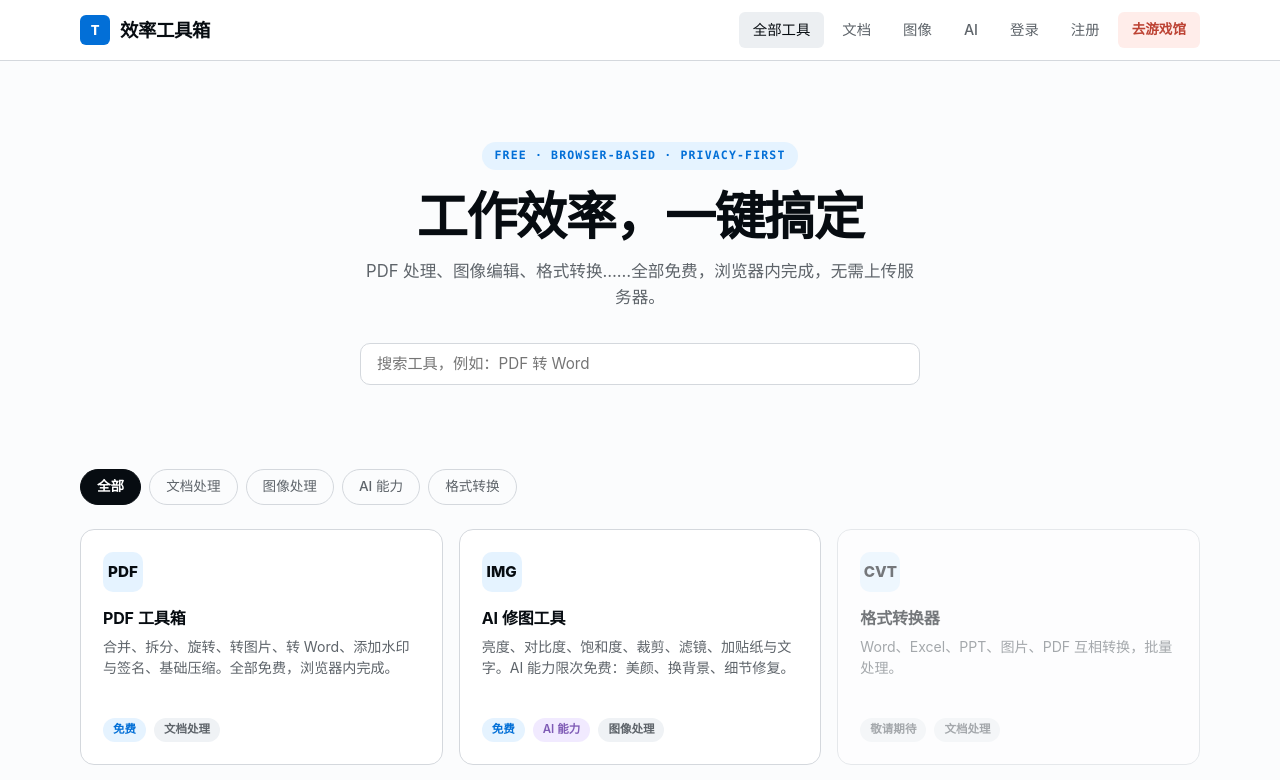
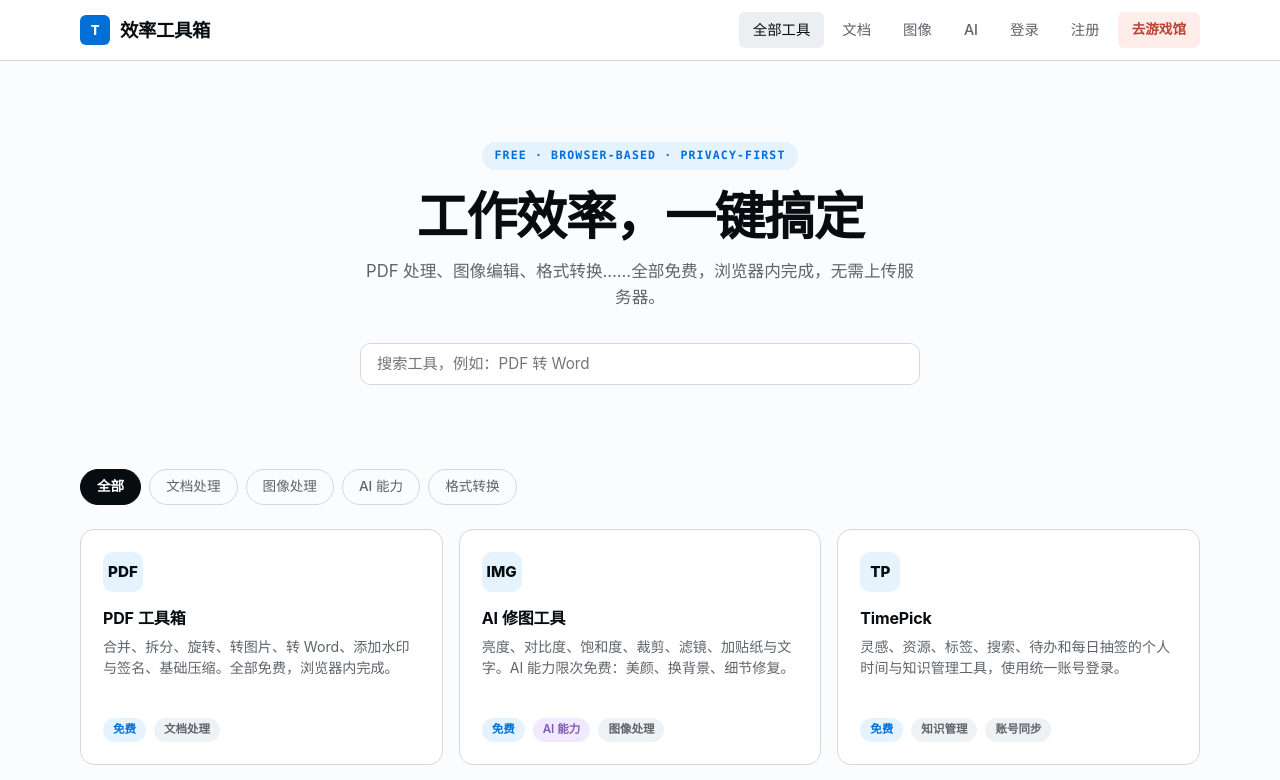
Before and after one commit to Lee0317-ai/DreamChasers, a Next.js app in the folder apps/web/: page /tools in a window 1280 px wide. Shown: the top 780 px of the page. Built offline with nearby package versions, Linux system fonts and the light colour scheme.

Commit message:
feat: add TimePick tool entry

```diff
--- /dev/null
+++ b/apps/web/src/app/tools/timepick/page.tsx
@@ -0,0 +1,5 @@
+import { redirect } from "next/navigation";
+
+export default function TimePickToolEntryPage() {
+  redirect(process.env.TIMEPICK_APP_URL || "http://localhost:8080/home");
+}
--- a/apps/web/src/components/portal-data.ts
+++ b/apps/web/src/components/portal-data.ts
@@ -49,6 +49,23 @@ export const toolItems: PortalItem[] = [
       "AI 美颜、细节修复、局部重绘",
       "AI 换背景、高清增强、批量 AI 处理"
     ]
+  },
+  {
+    id: "timepick",
+    title: "TimePick",
+    description: "灵感、资源、标签、搜索、待办和每日抽签的个人时间与知识管理工具，使用统一账号登录。",
+    icon: "TP",
+    href: "/tools/timepick",
+    tags: ["免费", "知识管理", "账号同步"],
+    categories: ["doc", "ai"],
+    detailsTitle: "TimePick",
+    details: [
+      "资源、文件夹、标签和搜索历史已接入 DreamChasers API",
+      "灵感抽屉、学习重点、任务清单和 Profile 使用统一账号",
+      "每日抽签和运势聊天使用平台无模型占位能力",
+      "本地开发默认跳转到 TimePick 前端 http://localhost:8080/home"
+    ],
+    footnote: "如果本地 TimePick 未启动，请在 TimePick 项目中运行 dev server。"
   },
   {
     id: "converter",
@@ -177,6 +194,13 @@ export const searchItems = [
     tag: "工具"
   },
   {
+    href: "/tools/timepick",
+    icon: "TP",
+    title: "TimePick",
+    description: "资源、灵感、标签、待办和每日抽签",
+    tag: "工具"
+  },
+  {
     href: "/games/hulebu",
     icon: "M",
     title: "胡了卜",
```
Also changed, not shown: 8 other files (tests, documents, lock files or other folders).
